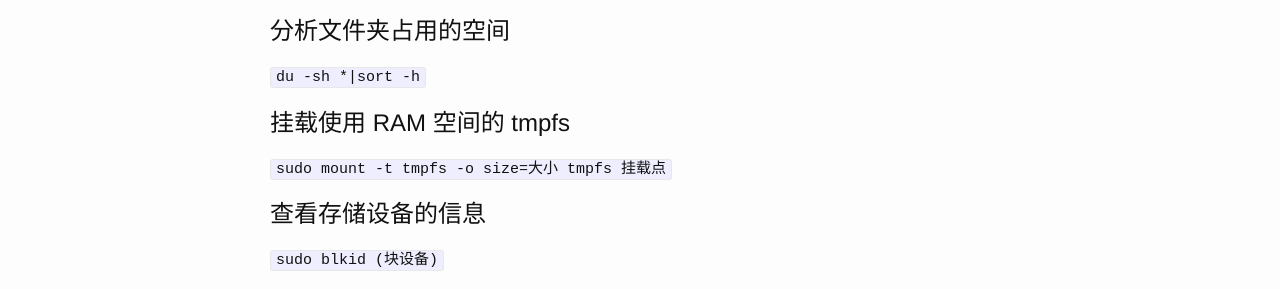
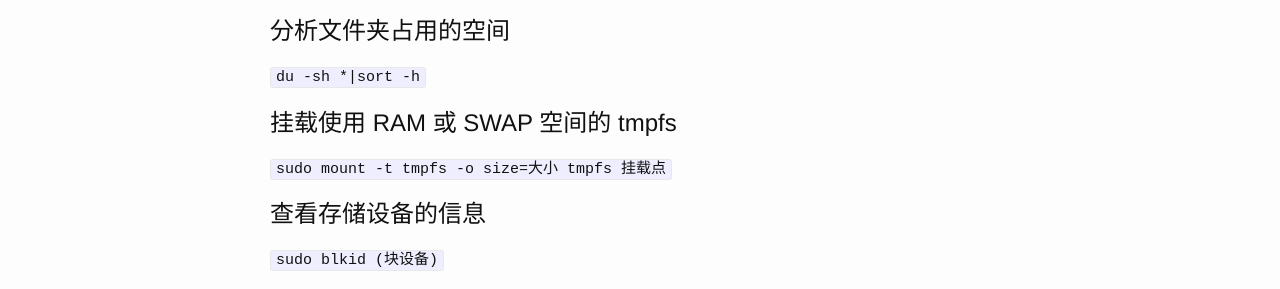
Before and after one commit to Ratizux/Ratizux.github.io, a Jekyll site: the page built from _posts/2019-06-22-1.md, in a window 1280 px wide. Shown: the part 553-842 px from the top of the page. Built offline with Jekyll 4.4.1, drawn with Linux system fonts in a browser that asks for light colours.

Commit message:
Update 2019-06-22-1.md

```diff
--- a/_posts/2019-06-22-1.md
+++ b/_posts/2019-06-22-1.md
@@ -24,7 +24,7 @@ title: 'Linux 的小技巧'
 
 `du -sh *|sort -h`
 
-# 挂载使用 RAM 空间的 tmpfs
+# 挂载使用 RAM 或 SWAP 空间的 tmpfs
 
 `sudo mount -t tmpfs -o size=大小 tmpfs 挂载点`
 
```
